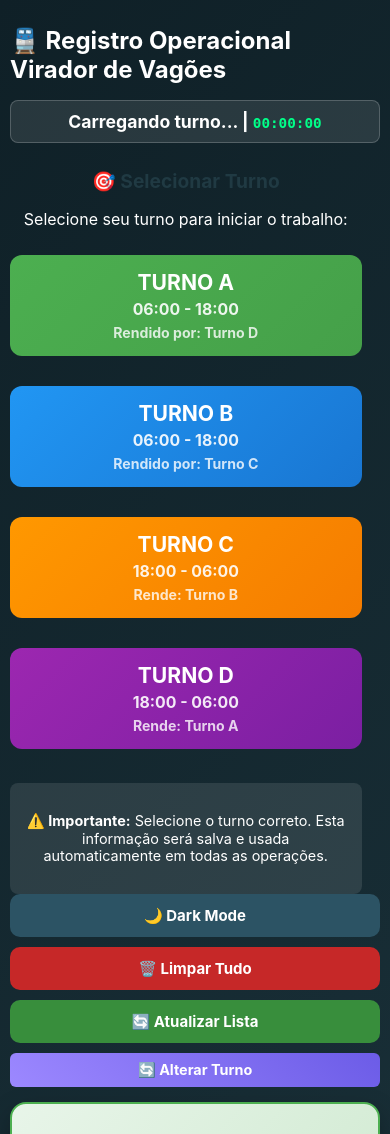
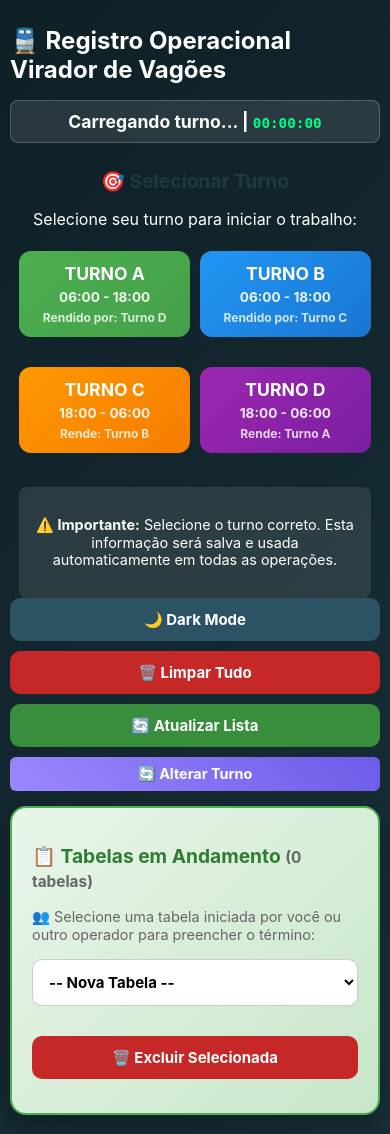
Before and after one commit to allancorreaz/registro-operacional, a Flask app: page / in a window 390 px wide. Shown: the top 1134 px of the page. Run offline with Flask 3, Linux system fonts and the light colour scheme; data that the repository does not hold is empty; some libraries are stand-ins or nearby versions.

Commit message:
feat: Adaptar modal de seleção de turno para mobile - 2x2 colunas, centralizado e menor

```diff
--- a/static/style.css
+++ b/static/style.css
@@ -194,22 +194,33 @@ body {
 
 /* ===== RESPONSIVIDADE TURNO ===== */
 @media (max-width: 600px) {
+    .selecao-turno-modal {
+        width: 95%;
+        margin: 0 auto;
+    }
+
     .turnos-grid {
-        grid-template-columns: 1fr;
+        grid-template-columns: 1fr 1fr;
         gap: 10px;
+        margin: 15px 0;
     }
 
     .btn-turno {
-        padding: 15px;
-        min-height: 80px;
+        padding: 12px;
+        min-height: 70px;
+        font-size: 1em;
     }
 
     .turno-nome {
-        font-size: 1.2em;
+        font-size: 1.1em;
     }
 
-    .selecao-turno-modal {
-        width: 95%;
+    .turno-horario {
+        font-size: 0.85em;
+    }
+
+    .turno-info-extra {
+        font-size: 0.75em;
     }
 }
 
```
